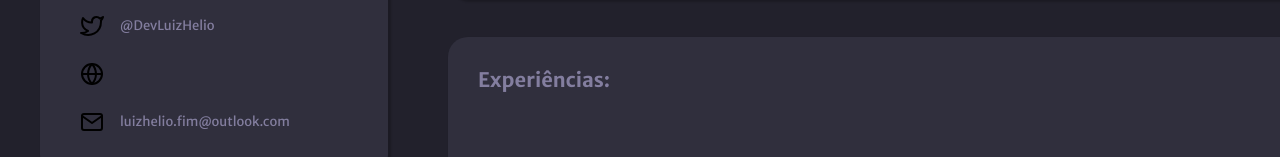
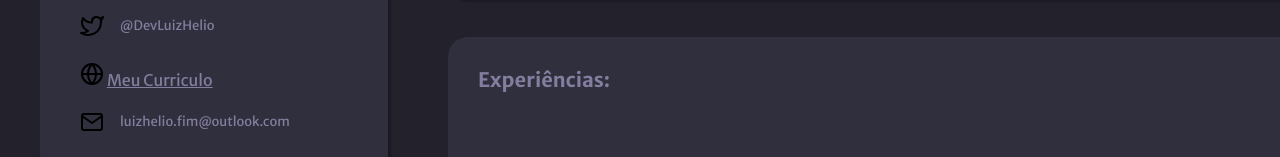
Before and after one commit to Feity0/Curriculo, a plain HTML site: page index.html in a window 1280 px wide. Shown: the part 567-724 px from the top of the page. Drawn offline with Linux system fonts and the light colour scheme.

Commit message:
bugs fixed

```diff
--- a/index.html
+++ b/index.html
@@ -70,6 +70,10 @@
         </ul>
         <div id="site">
           <img src="./assets/globe.svg"/>
+          <a id="website"
+            href="https://feity0.github.io/Curriculo/"
+            target="_blank">
+          Meu Curriculo</a>
         </div>
         <div id="mail">
           <img src="./assets/mail.svg"/>
```
